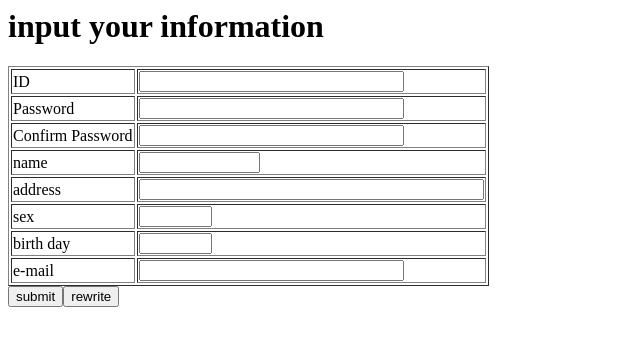
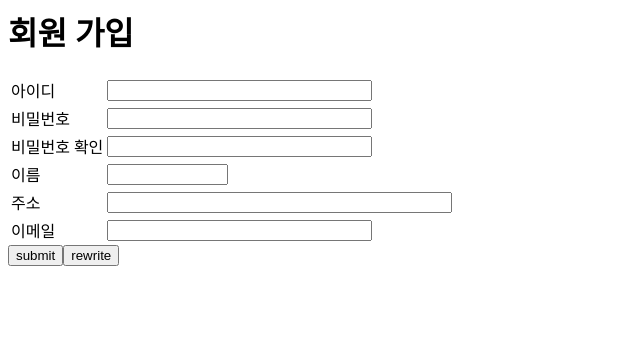
Before and after one commit to agopwns/php-web-ubuntu, a PHP site: page /signUp.php in a window 1280 px wide. Shown: the top 346 px of the page, without its empty margins (0-640 px from the left). Run offline with PHP 8.4, Linux system fonts and the light colour scheme.

Commit message:
Update signUp.php

```diff
--- a/signUp.php
+++ b/signUp.php
@@ -5,39 +5,30 @@
 </head>
 <body>
 <form name="join" method="post" action="memberSave.php">
- <h1>input your information</h1>
- <table border="1">
-
+ <h1>회원 가입</h1>
+ <table>
   <tr>
-   <td>ID</td>
+   <td>아이디</td>
    <td><input type="text" size="30" name="id"></td>
   </tr>
   <tr>
-   <td>Password</td>
+   <td>비밀번호</td>
    <td><input type="password" size="30" name="pwd"></td>
   </tr>
   <tr>
-   <td>Confirm Password</td>
+   <td>비밀번호 확인</td>
    <td><input type="password" size="30" name="pwd2"></td>
   </tr>
   <tr>
-   <td>name</td>
+   <td>이름</td>
    <td><input type="text" size="12" maxlength="10" name="name"></td>
   </tr>
   <tr>
-   <td>address</td>
+   <td>주소</td>
    <td><input type="text" size="40" name="addr"></td>
   </tr>
   <tr>
-   <td>sex</td>
-   <td><input type="text" size="6" maxlength="2" name="sex"></td>
-  </tr>
-  <tr>
-   <td>birth day</td>
-   <td><input type="text" size="6" maxlength="8" name="birthDay"></td>
-  </tr>
-  <tr>
-   <td>e-mail</td>
+   <td>이메일</td>
    <td><input type="text" size="30" name="email"></td>
   </tr>
  </table>
```
